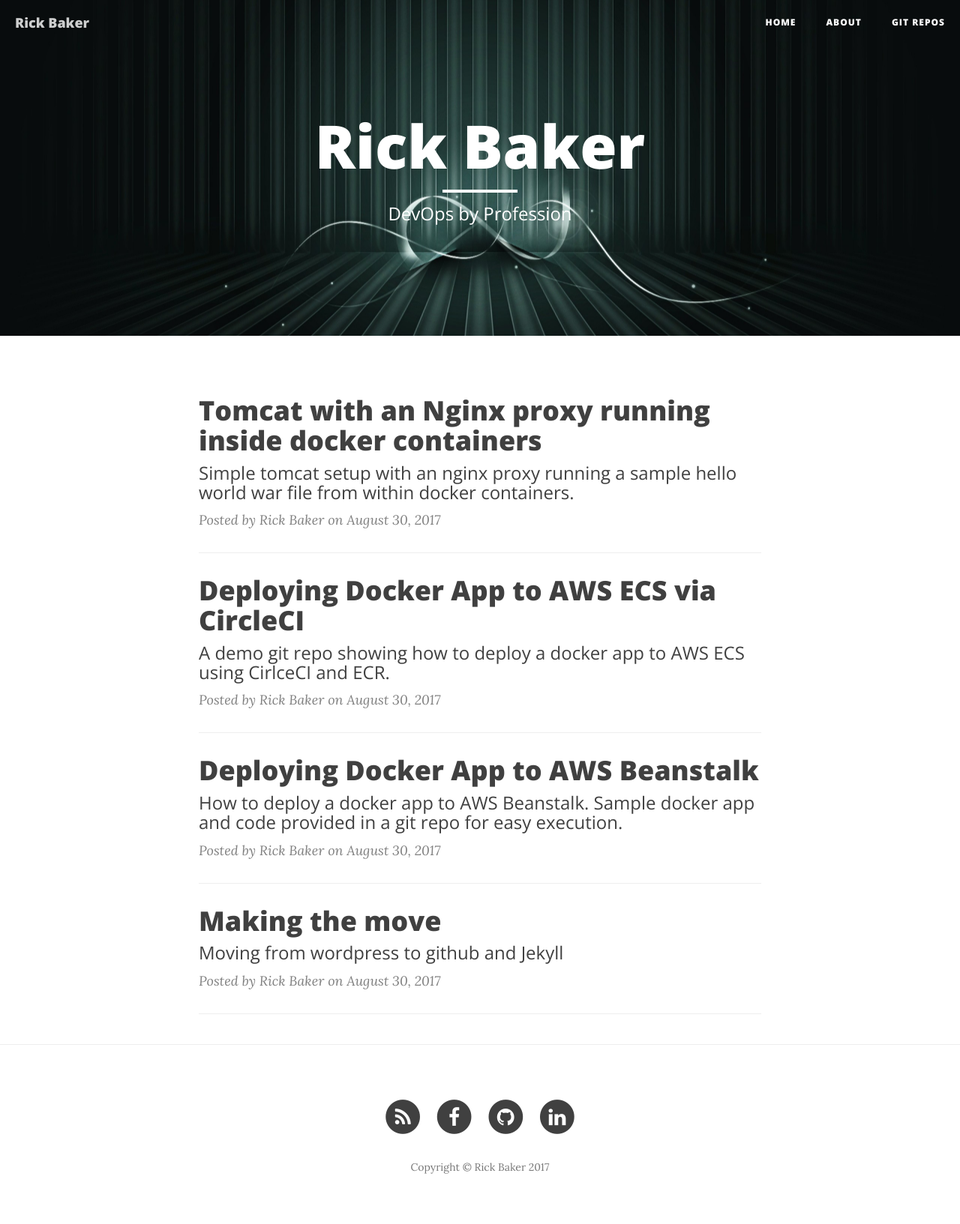
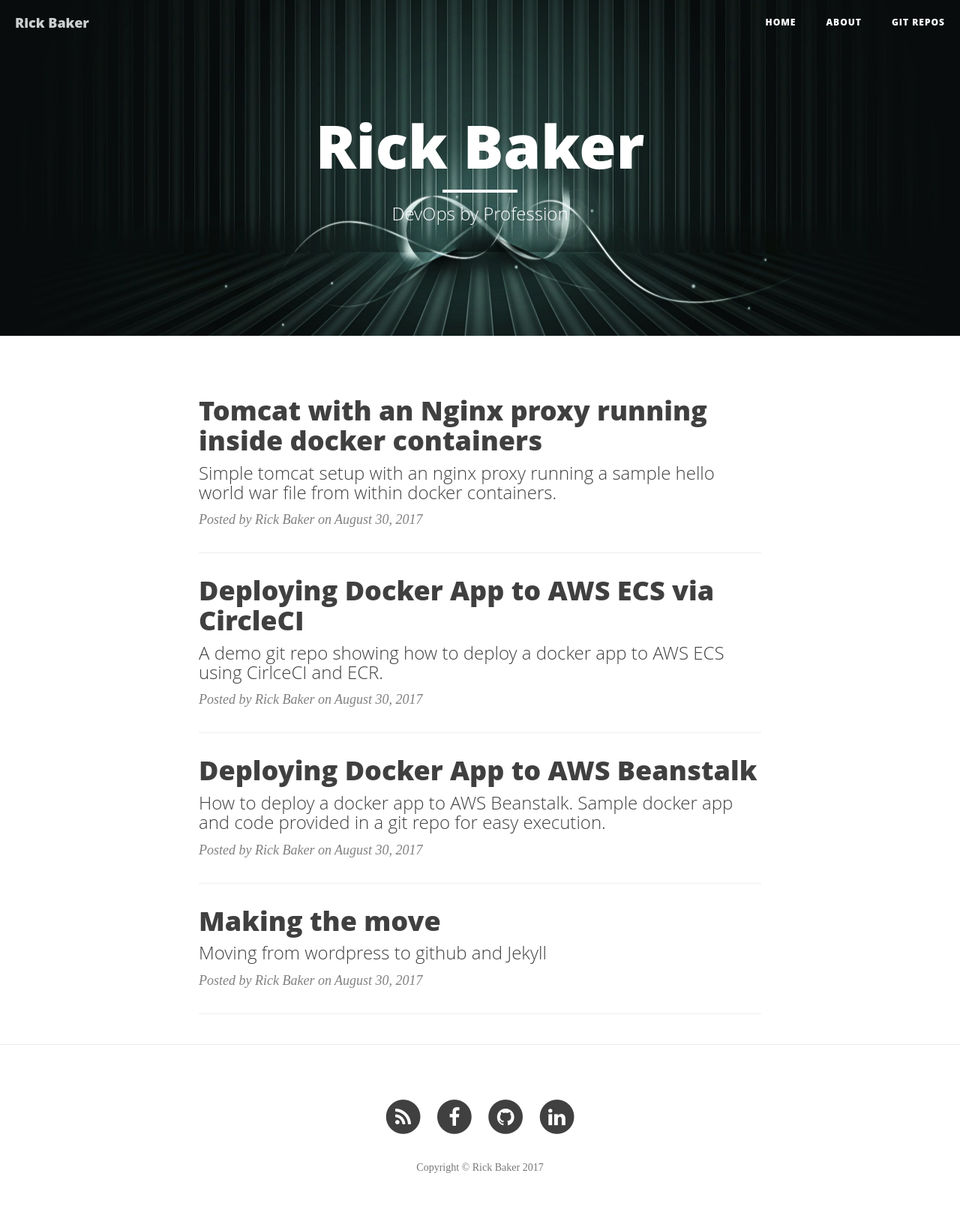
Before and after one commit to ricktbaker/ricktbaker.github.io, a Jekyll site: the page built from index.html, in a window 1280 px wide. Shown: the whole page at 75% size. Built offline with Jekyll 4.4.1, drawn with Linux system fonts in a browser that asks for light colours; nearby versions of some CDN libraries; the list of posts is cut into pages by our own code.

Commit message:
initial checkin

```diff
--- a/_includes/head.html
+++ b/_includes/head.html
@@ -20,8 +20,8 @@
 
     <!-- Custom Fonts -->
     <link href="//maxcdn.bootstrapcdn.com/font-awesome/4.3.0/css/font-awesome.min.css" rel="stylesheet" type="text/css">
-    <link href='//fonts.googleapis.com/css?family=Lora:400,700,400italic,700italic' rel='stylesheet' type='text/css'>
-    <link href='//fonts.googleapis.com/css?family=Open+Sans:300italic,400italic,600italic,700italic,800italic,400,300,600,700,800' rel='stylesheet' type='text/css'>
+    <link href='//fonts.googleapis.com/css?family=PT+Sans:400,700,400italic,700italic' rel='stylesheet' type='text/css'>
+    <link href='//fonts.googleapis.com/css?family=Arimo:300italic,400italic,600italic,700italic,800italic,400,300,600,700,800' rel='stylesheet' type='text/css'>
 
     <!-- HTML5 Shim and Respond.js IE8 support of HTML5 elements and media queries -->
     <!-- WARNING: Respond.js doesn't work if you view the page via file:// -->
```
